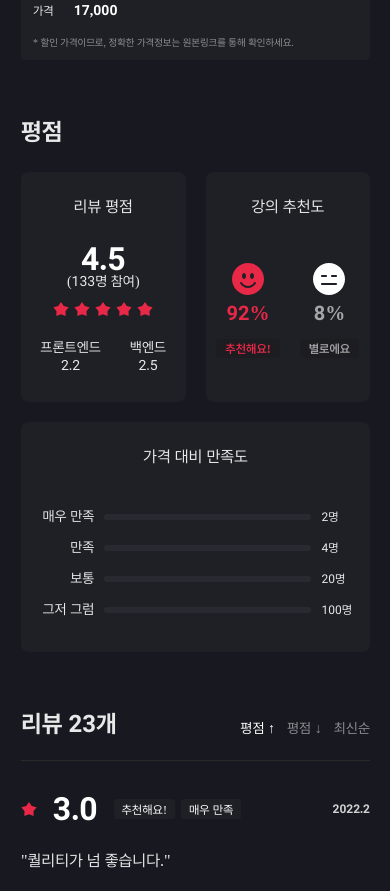
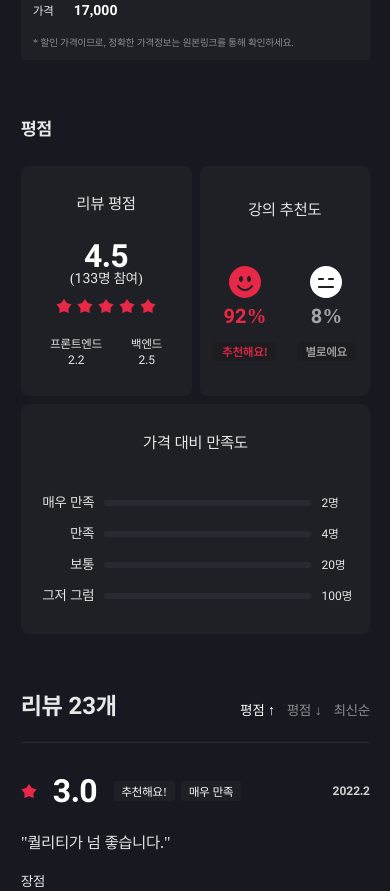
Before and after one commit to cjy0019/cherry-front, a React app: page /detail in a window 390 px wide. Shown: the part 860-1751 px from the top of the page. Built offline with nearby package versions, Linux system fonts and the light colour scheme.

Commit message:
refactor : 평점 부분 모바일 반응형 추가

```diff
--- a/src/components/molecules/detail/AverageScore.jsx
+++ b/src/components/molecules/detail/AverageScore.jsx
@@ -92,6 +92,10 @@ const Title = styled.h2`
   font-weight: 700;
   font-size: 1.5rem;
   color: ${palette.text2};
+
+  @media ${responsive.mobile} {
+    font-size: 1.125rem;
+  }
 `;
 
 const BoxContainer = styled.div`
@@ -102,6 +106,7 @@ const BoxContainer = styled.div`
 
   @media ${responsive.mobile} {
     flex-direction: column;
+    gap: 8px;
   }
 `;
 
@@ -111,19 +116,20 @@ const ReviewRecommendContainer = styled.div`
   gap: 20px;
 
   @media ${responsive.mobile} {
+    gap: 8px;
     width: 100%;
   }
 `;
 
 const CommonBox = styled.div`
   display: flex;
+  align-items: center;
+  justify-content: center;
   flex-direction: column;
-  align-items: center;
-  justify-content: flex-start;
+
   height: 230px;
   border-radius: 8px;
   background-color: ${palette.subNavy};
-  padding: 27px 0 25.5px 0;
 
   & > p:first-child {
     color: ${palette.text2};
@@ -145,9 +151,9 @@ const ScoreWrapper = styled.div`
 
 const Score = styled.p`
   text-align: center;
+
+  font-size: 2rem;
   font-weight: 700;
-  font-size: 2rem;
-  line-height: 100%;
   color: ${palette.textWhite};
 `;
 
@@ -182,8 +188,13 @@ const ScoreWithText = styled.div`
   align-items: center;
   justify-content: center;
   gap: 4px;
+
   font-size: 0.875rem;
   color: ${palette.text2};
+
+  @media ${responsive.mobile} {
+    font-size: 0.75rem;
+  }
 `;
 
 const RecommendBox = styled(CommonBox)`
@@ -198,8 +209,9 @@ const DivisionBox = styled.div`
   display: flex;
   align-items: center;
   justify-content: center;
+  gap: 20px;
+
   margin-top: 48px;
-  gap: 20px;
 `;
 
 const HalfBox = styled.div`
```
